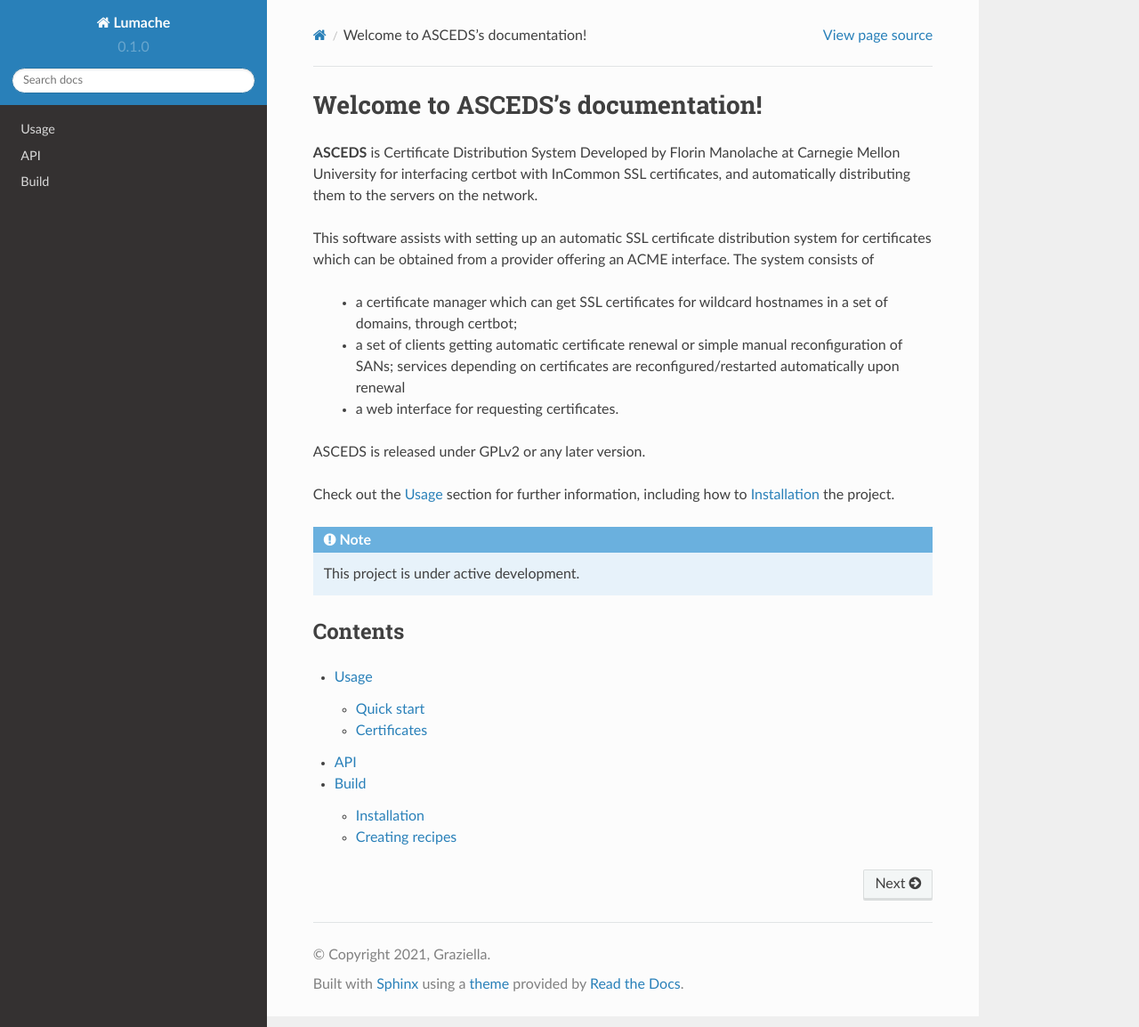
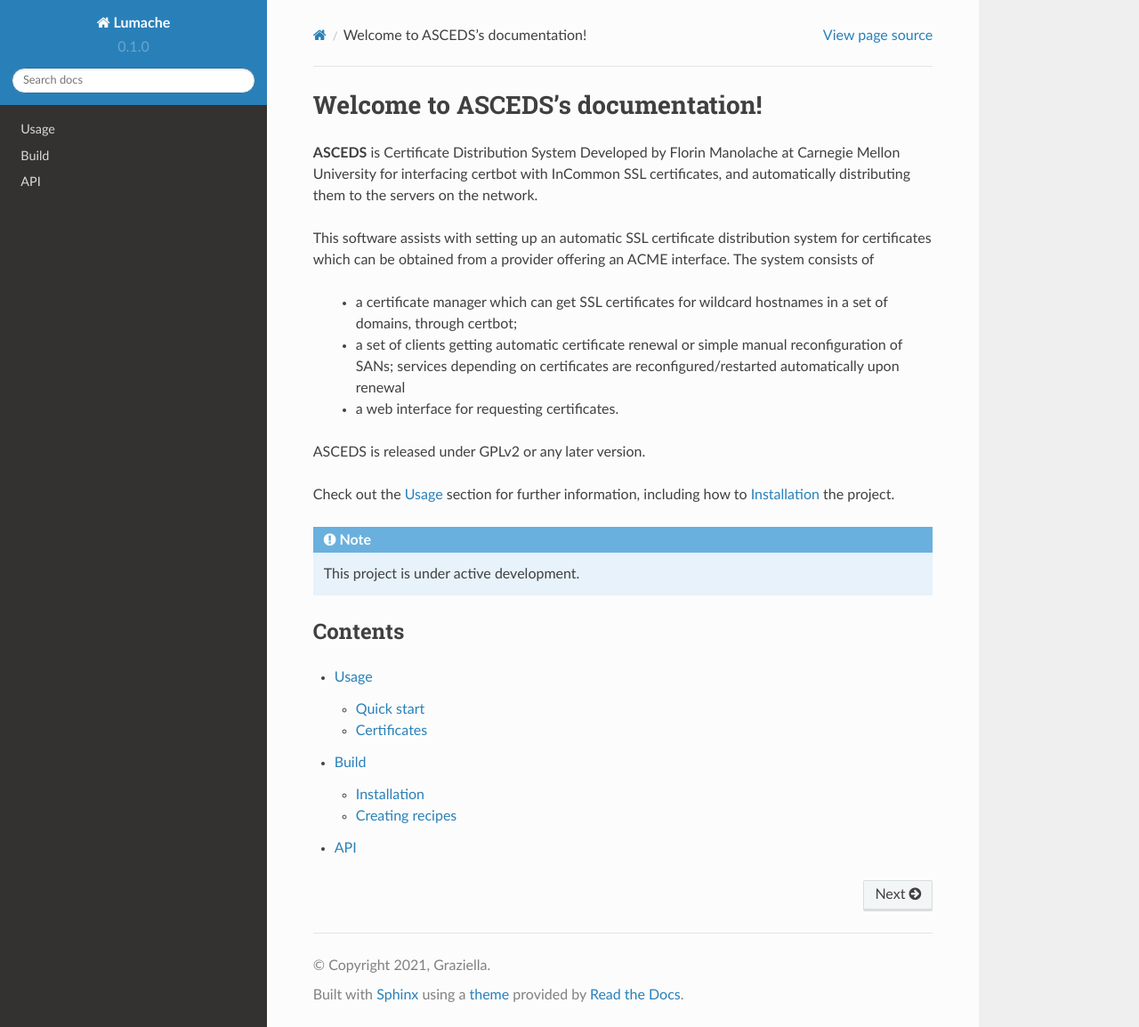
Before and after one commit to florinmano/asceds-docs, a Sphinx documentation site: the page built from docs/source/index.rst, in a window 1280 px wide and 1154 px high. Shown: the whole window at 89% size. Built offline with Sphinx 7.4.7 and the Read the Docs theme 2.0.0, drawn with Linux system fonts in a browser that asks for light colours.

```diff
--- a/docs/source/index.rst
+++ b/docs/source/index.rst
@@ -25,5 +25,5 @@ Contents
 .. toctree::
 
    usage
+   build
    api
-   build
```
